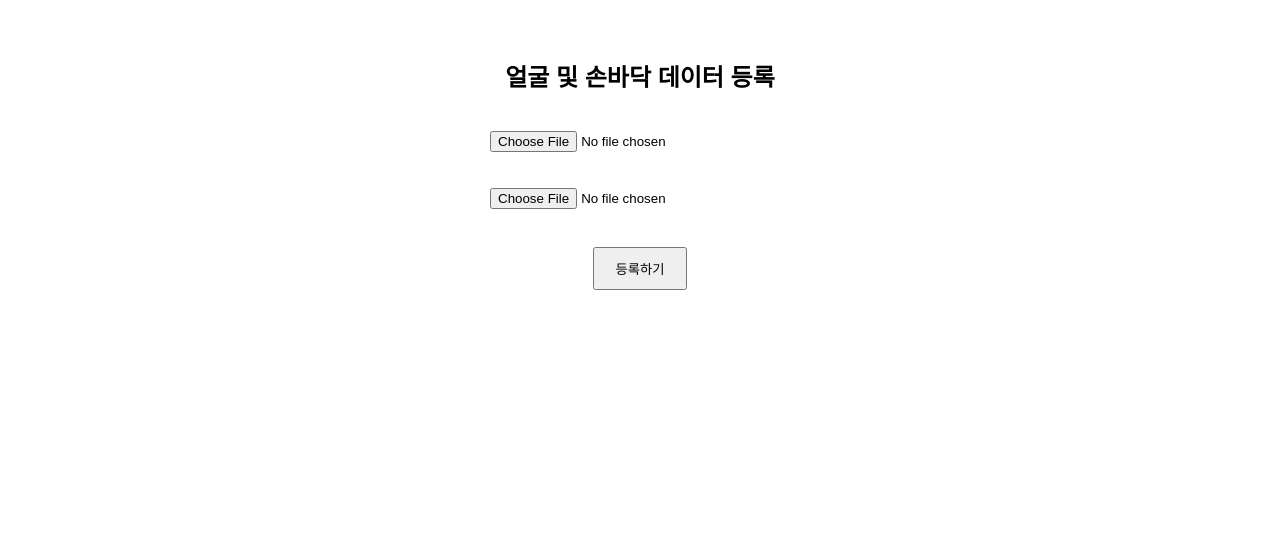
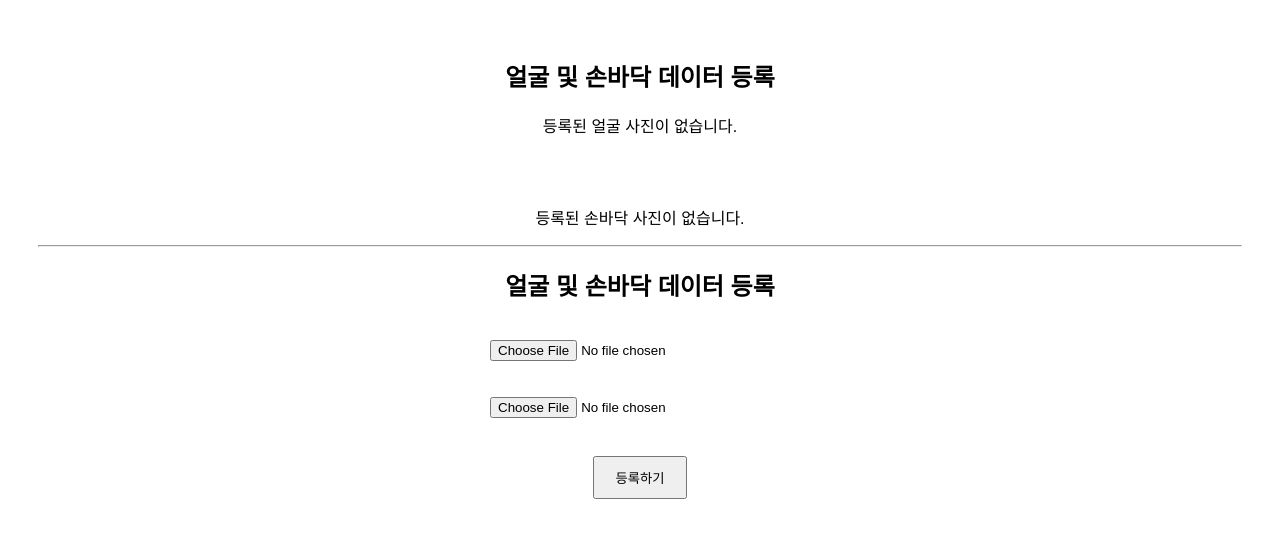
Before and after one commit to Sanddalggi/raspberryflask, a Flask app: template templates/register_auth.html in a window 1280 px wide. Shown: the top 538 px of the page. Run offline with Flask 3, Linux system fonts and the light colour scheme; the template is opened without the code that fills it, so the values that code supplies are empty.

Commit message:
add preview

```diff
--- a/app.py
+++ b/app.py
@@ -271,9 +271,26 @@ def logs():
     return render_template('logs.html', logs=log_entries)
 
 # ------------------------- 생체 인식 등록 -------------------------
-@app.route('/register_auth')
+app.route('/register_auth')
 def register_auth():
-    return render_template('register_auth.html')
+    userid = session.get('userid')
+    if not userid:
+        return redirect(url_for('login'))
+
+    face_path = f'static/faces/{userid}_face.jpg'
+    palm_path = f'static/palms/{userid}_palm.jpg'
+
+    face_exists = os.path.exists(face_path)
+    palm_exists = os.path.exists(palm_path)
+
+    return render_template(
+        'register_auth.html',
+        userid=userid,
+        face_exists=face_exists,
+        palm_exists=palm_exists,
+        face_url='/' + face_path if face_exists else None,
+        palm_url='/' + palm_path if palm_exists else None
+    )
 
 #-------------------------- upload data -------------------------
 @app.route('/upload_biometrics', methods=['POST'])
--- a/templates/register_auth.html
+++ b/templates/register_auth.html
@@ -13,6 +13,25 @@
 </head>
 <body>
     <h2>얼굴 및 손바닥 데이터 등록</h2>
+
+    {% if face_exists %}
+        <h3>📸 등록된 얼굴 사진</h3>
+        <img src="{{ face_url }}" alt="얼굴 이미지">
+    {% else %}
+        <p>등록된 얼굴 사진이 없습니다.</p>
+    {% endif %}
+
+    <br><br>
+
+    {% if palm_exists %}
+        <h3>✋ 등록된 손바닥 사진</h3>
+        <img src="{{ palm_url }}" alt="손바닥 이미지">
+    {% else %}
+        <p>등록된 손바닥 사진이 없습니다.</p>
+    {% endif %}
+
+    <hr>
+    <h2>얼굴 및 손바닥 데이터 등록</h2>
     <form action="/upload_biometrics" method="POST" enctype="multipart/form-data">
         <input type="file" name="face_img" accept="image/*" required><br>
         <input type="file" name="palm_img" accept="image/*" required><br>
```
